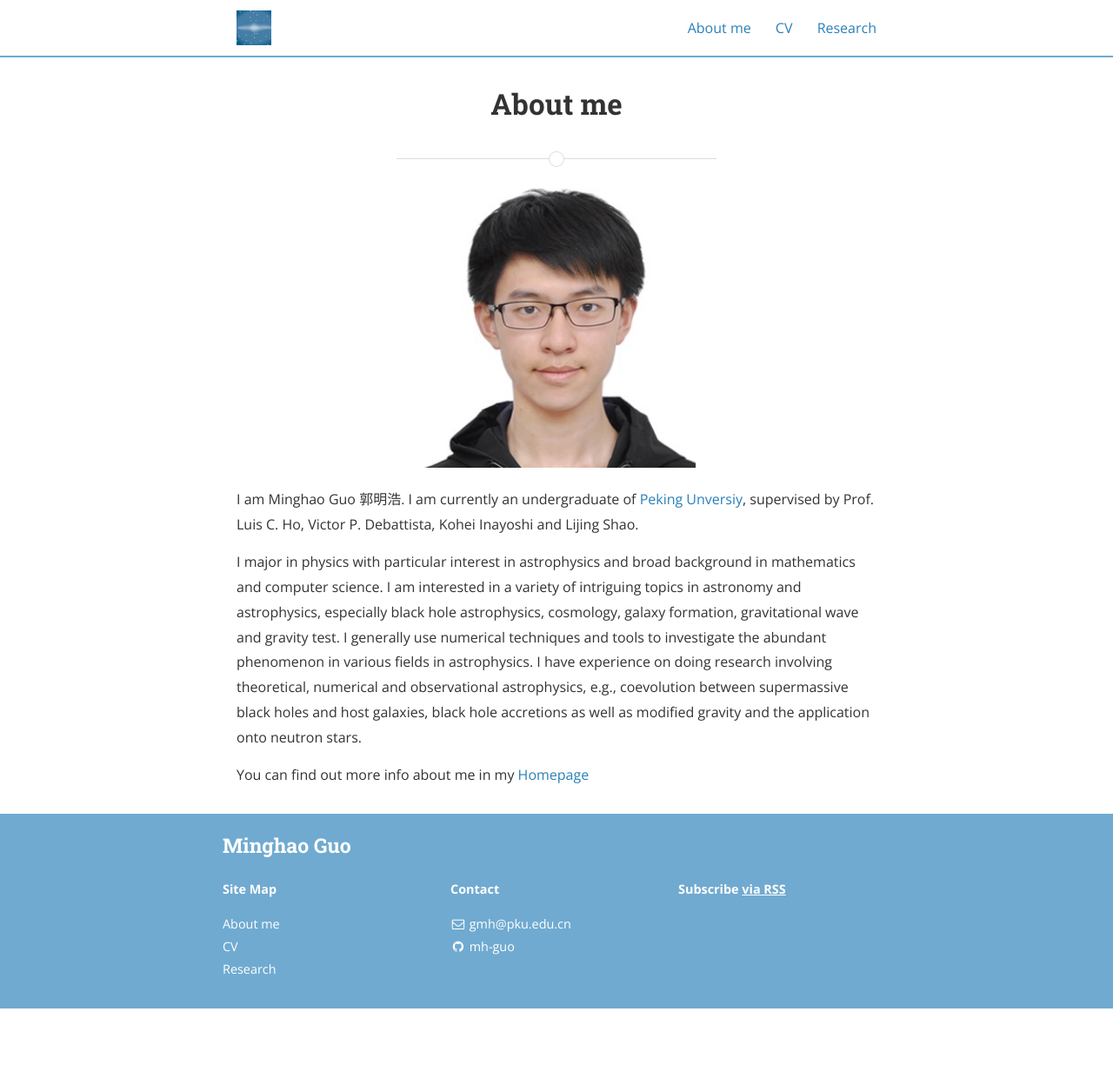
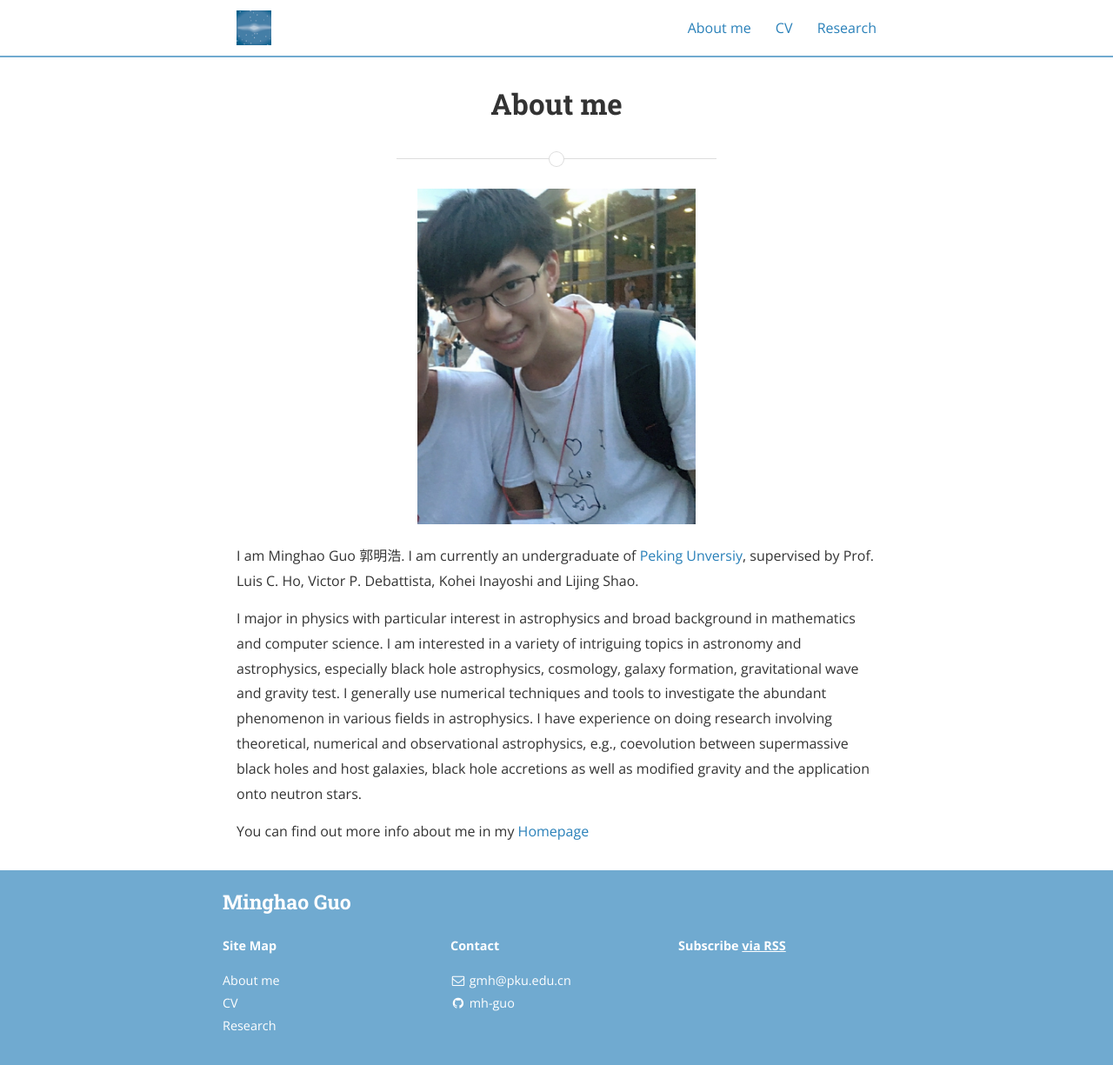
Before and after one commit to mh-guo/mh-guo-slate.github.io, a Jekyll site: the page built from About.md, in a window 1280 px wide and 1225 px high. Shown: the whole window at 87% size. Built offline with Jekyll 4.4.1, drawn with Linux system fonts in a browser that asks for light colours; nearby versions of some CDN libraries.

Commit message:
Update About.md

```diff
--- a/About.md
+++ b/About.md
@@ -5,7 +5,7 @@
 main_nav: true
 ---
 
-![alt text]({{ site.baseurl }}/assets/profile_Minghao.jpg "Profile Picture"){:.profile}
+![alt text]({{ site.baseurl }}/assets/life_Minghao.jpg "Profile Picture"){:.profile}
 
 I am Minghao Guo 郭明浩. I am currently an undergraduate of [Peking Unversiy](https://www.pku.edu.cn/), supervised by Prof. Luis C. Ho, Victor P. Debattista, Kohei Inayoshi and Lijing Shao.
 
```
